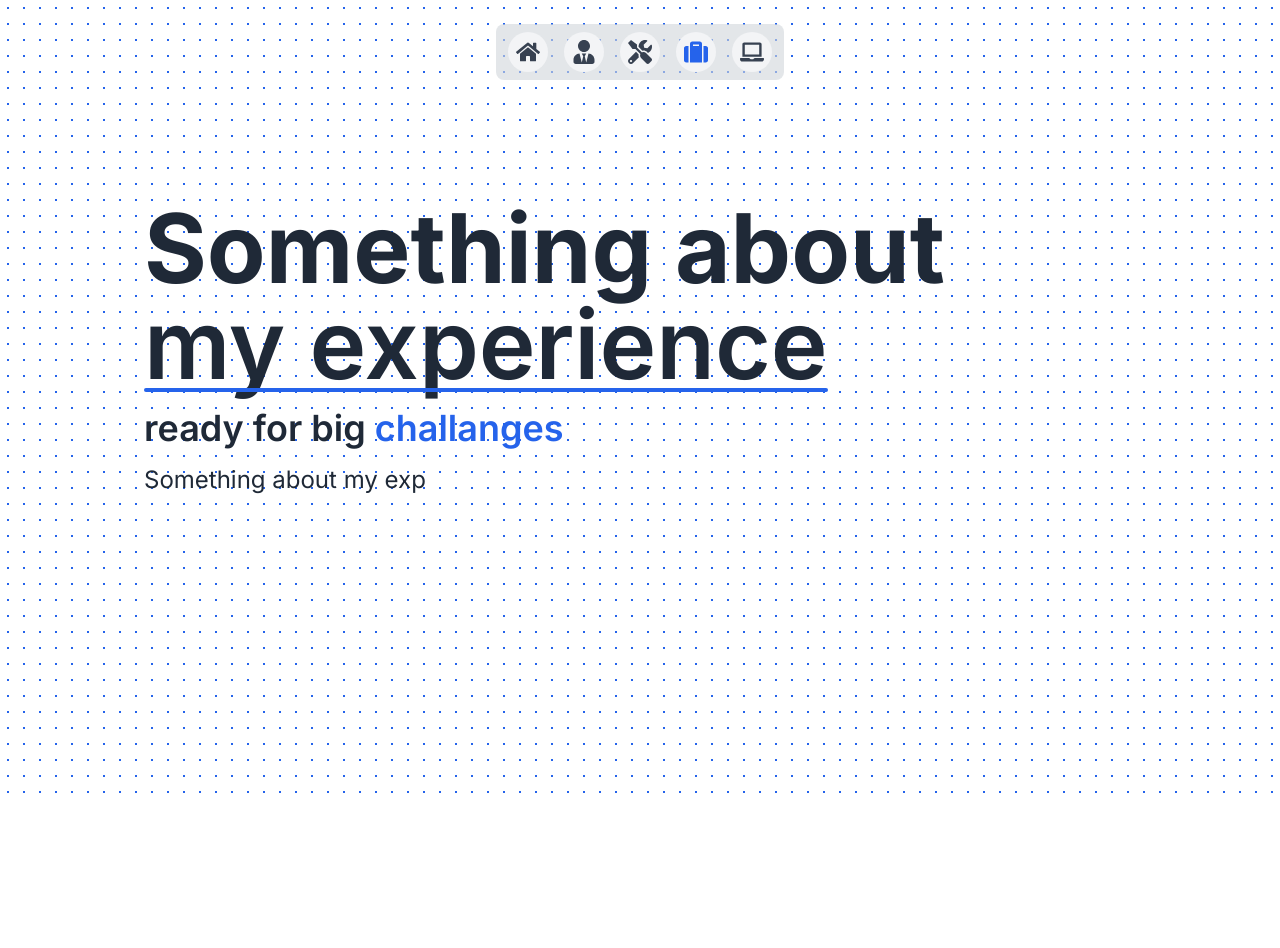
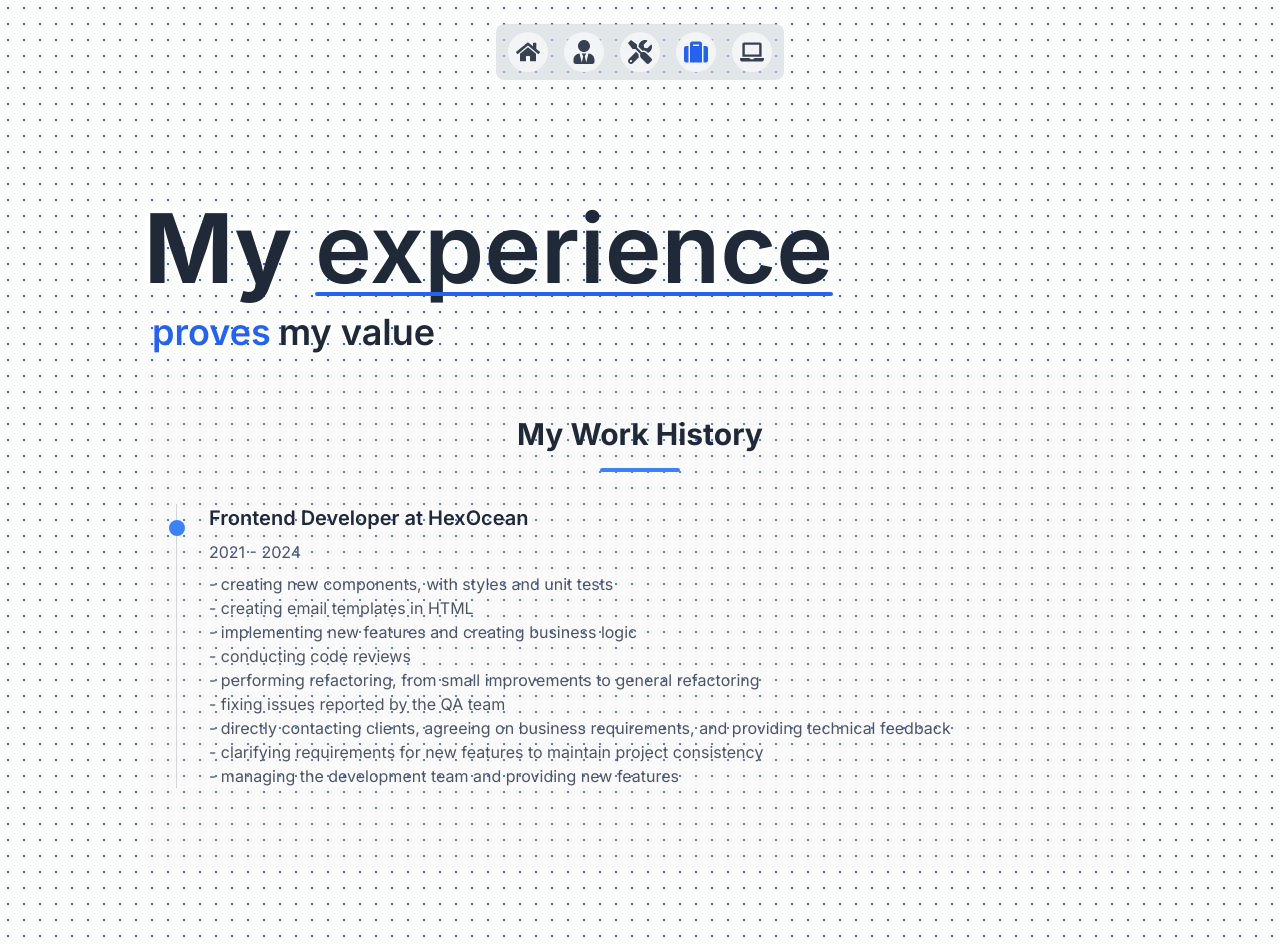
Before and after one commit to JaniecMichal/my-personal-page, a Next.js app: page /experience in a window 1280 px wide. Before the commit the page ends 800 px from the top, so only its background shows below. Built offline with nearby package versions, Linux system fonts and the light colour scheme.

Commit message:
my experience page with exp component

```diff
--- a/app/experience/page.tsx
+++ b/app/experience/page.tsx
@@ -1,4 +1,5 @@
 import { Description } from "@/components/description";
+import { Experience } from "@/components/experience";
 import { MainHeading, SubHeading } from "@/components/headings";
 import { Highlight } from "@/components/highlight";
 
@@ -8,21 +9,21 @@ export default async function MyExp() {
 			<MainHeading
 				text={
 					<>
-						Something about <Highlight>my experience</Highlight>
+						My <Highlight>experience</Highlight>
 					</>
 				}
 			/>
 			<SubHeading
 				text={
 					<>
-						ready for big{" "}
-						<Highlight className="text-blue-600" hideLine>
-							challanges
+						<Highlight className="mx-2 text-blue-600" hideLine>
+							proves
 						</Highlight>
+						my value
 					</>
 				}
 			/>
-			<Description>Something about my exp</Description>
+			<Experience />
 		</section>
 	);
 }
--- /dev/null
+++ b/src/components/experience/index.tsx
@@ -0,0 +1,48 @@
+const experiences = [
+	{
+		company: "HexOcean",
+		period: "2021 - 2024",
+		role: "Frontend Developer",
+		duties: [
+			"creating new components, with styles and unit tests",
+			"creating email templates in HTML",
+			"implementing new features and creating business logic",
+			"conducting code reviews",
+			"performing refactoring, from small improvements to general refactoring",
+			"fixing issues reported by the QA team",
+			"directly contacting clients, agreeing on business requirements, and providing technical feedback",
+			"clarifying requirements for new features to maintain project consistency",
+			"managing the development team and providing new features",
+		],
+	},
+];
+
+export const Experience = () => {
+	return (
+		<section className="bg-gray-200/20 py-12">
+			<div className="container mx-auto px-4 md:px-6 lg:px-8">
+				<header className="mb-8">
+					<h3 className="mb-4 text-center text-3xl font-bold text-gray-800 md:text-4xl lg:text-3xl">
+						My Work History
+					</h3>
+					<div className="mx-auto h-1 w-20 rounded-full bg-blue-500"></div>
+				</header>
+
+				<ul className="relative border-l border-gray-300">
+					{experiences.map((experience, index) => (
+						<li key={index} className="mb-8 ml-8">
+							<div className="absolute -left-2 top-4 h-4 w-4 rounded-full bg-blue-500"></div>
+							<h4 className="mb-2 text-xl font-semibold text-gray-800">
+								{experience.role} at {experience.company}
+							</h4>
+							<p className="mb-2 text-gray-600">{experience.period}</p>
+							{experience.duties.map((duty) => (
+								<p className="text-gray-600">- {duty}</p>
+							))}
+						</li>
+					))}
+				</ul>
+			</div>
+		</section>
+	);
+};
```
